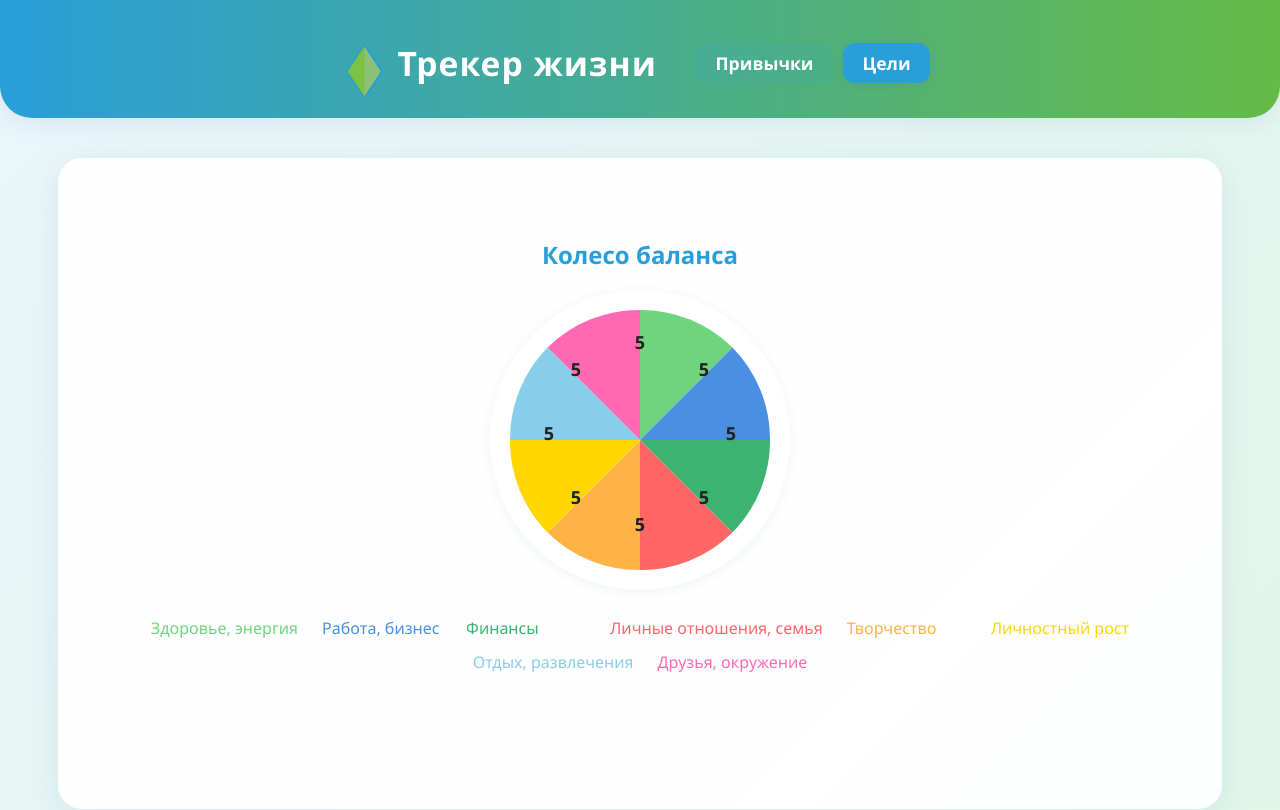
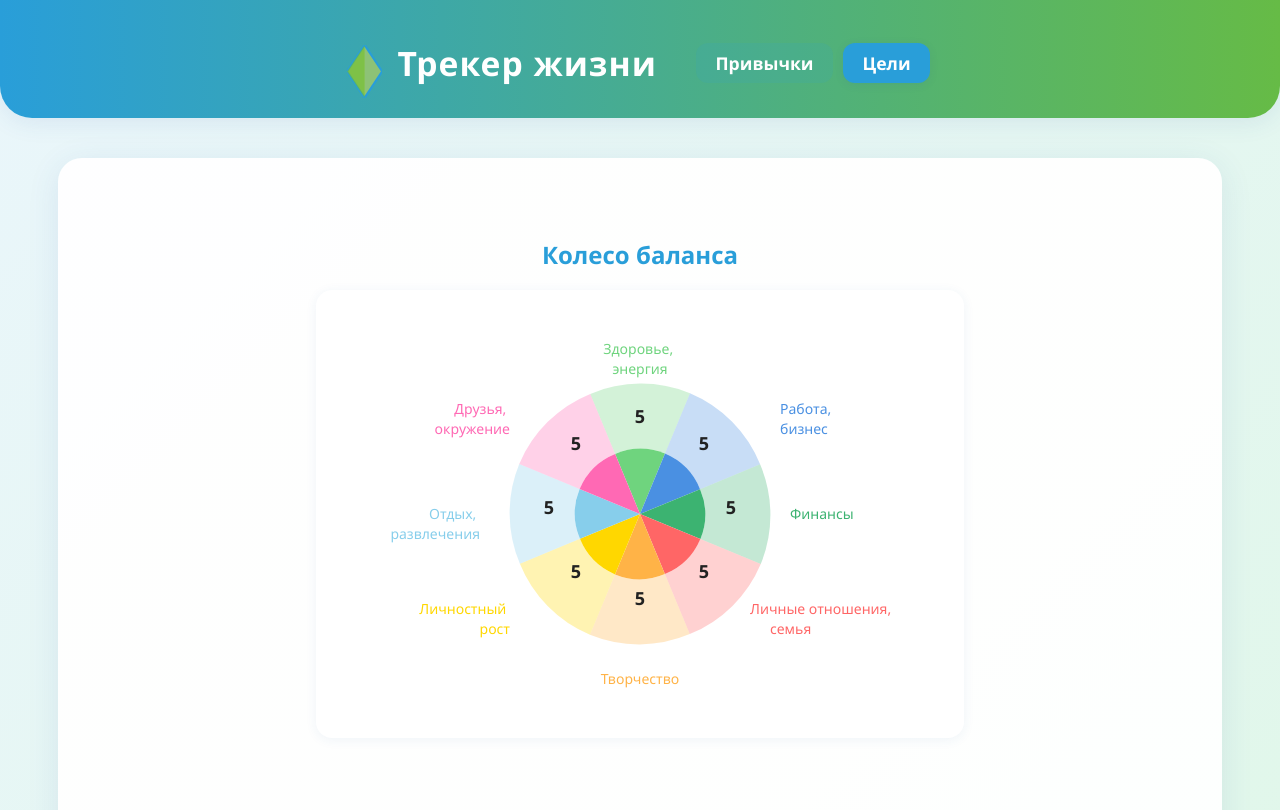
Before and after one commit to Guince/sims-like_live_tracker, a plain HTML site: page goals.html in a window 1280 px wide. Shown: the top 810 px of the page. Drawn offline with Linux system fonts and the light colour scheme.

Commit message:
changed balance wheel layout

```diff
--- a/goals.html
+++ b/goals.html
@@ -25,19 +25,45 @@
         <section class="balance-wheel-section">
             <h2>Колесо баланса</h2>
             <div class="balance-wheel-container">
-                <svg id="balanceWheel" viewBox="0 0 300 300" width="300" height="300">
+                <svg id="balanceWheel" viewBox="0 0 600 400" width="600" height="400">
                     <!-- Секторы: равномерное деление круга на 8 частей -->
-                    <g>
-                        <path d="M150,150 L150,20 A130,130 0 0,1 242.43,57.57 Z" fill="#6fd47e"/>
-                        <path d="M150,150 L242.43,57.57 A130,130 0 0,1 280,150 Z" fill="#4a90e2"/>
-                        <path d="M150,150 L280,150 A130,130 0 0,1 242.43,242.43 Z" fill="#3cb371"/>
-                        <path d="M150,150 L242.43,242.43 A130,130 0 0,1 150,280 Z" fill="#ff6666"/>
-                        <path d="M150,150 L150,280 A130,130 0 0,1 57.57,242.43 Z" fill="#ffb347"/>
-                        <path d="M150,150 L57.57,242.43 A130,130 0 0,1 20,150 Z" fill="#ffd700"/>
-                        <path d="M150,150 L20,150 A130,130 0 0,1 57.57,57.57 Z" fill="#87ceeb"/>
-                        <path d="M150,150 L57.57,57.57 A130,130 0 0,1 150,20 Z" fill="#ff69b4"/>
+                    <g transform="translate(150, 50)">
+                        <!-- Группа секторов с поворотом -->
+                        <g transform="rotate(-22.5, 150, 150)">
+                            <!-- Здоровье, энергия -->
+                            <path d="M150,150 L150,85 A65,65 0 0,1 196.21,103.79 Z" fill="#6fd47e"/> <!-- Яркая часть (5/10) -->
+                            <path d="M150,85 L150,20 A130,130 0 0,1 242.43,57.57 L196.21,103.79 A65,65 0 0,0 150,85 Z" fill="#6fd47e" fill-opacity="0.3"/> <!-- Бледная часть -->
+
+                            <!-- Работа, бизнес -->
+                            <path d="M150,150 L196.21,103.79 A65,65 0 0,1 215,150 Z" fill="#4a90e2"/> <!-- Яркая часть (5/10) -->
+                            <path d="M196.21,103.79 L242.43,57.57 A130,130 0 0,1 280,150 L215,150 A65,65 0 0,0 196.21,103.79 Z" fill="#4a90e2" fill-opacity="0.3"/> <!-- Бледная часть -->
+
+                            <!-- Финансы -->
+                            <path d="M150,150 L215,150 A65,65 0 0,1 196.21,196.21 Z" fill="#3cb371"/> <!-- Яркая часть (5/10) -->
+                            <path d="M215,150 L280,150 A130,130 0 0,1 242.43,242.43 L196.21,196.21 A65,65 0 0,0 215,150 Z" fill="#3cb371" fill-opacity="0.3"/> <!-- Бледная часть -->
+
+                            <!-- Личные отношения, семья -->
+                            <path d="M150,150 L196.21,196.21 A65,65 0 0,1 150,215 Z" fill="#ff6666"/> <!-- Яркая часть (5/10) -->
+                            <path d="M196.21,196.21 L242.43,242.43 A130,130 0 0,1 150,280 L150,215 A65,65 0 0,0 196.21,196.21 Z" fill="#ff6666" fill-opacity="0.3"/> <!-- Бледная часть -->
+
+                            <!-- Творчество -->
+                            <path d="M150,150 L150,215 A65,65 0 0,1 103.79,196.21 Z" fill="#ffb347"/> <!-- Яркая часть (5/10) -->
+                            <path d="M150,215 L150,280 A130,130 0 0,1 57.57,242.43 L103.79,196.21 A65,65 0 0,0 150,215 Z" fill="#ffb347" fill-opacity="0.3"/> <!-- Бледная часть -->
+
+                            <!-- Личностный рост -->
+                            <path d="M150,150 L103.79,196.21 A65,65 0 0,1 85,150 Z" fill="#ffd700"/> <!-- Яркая часть (5/10) -->
+                            <path d="M103.79,196.21 L57.57,242.43 A130,130 0 0,1 20,150 L85,150 A65,65 0 0,0 103.79,196.21 Z" fill="#ffd700" fill-opacity="0.3"/> <!-- Бледная часть -->
+
+                            <!-- Отдых, развлечения -->
+                            <path d="M150,150 L85,150 A65,65 0 0,1 103.79,103.79 Z" fill="#87ceeb"/> <!-- Яркая часть (5/10) -->
+                            <path d="M85,150 L20,150 A130,130 0 0,1 57.57,57.57 L103.79,103.79 A65,65 0 0,0 85,150 Z" fill="#87ceeb" fill-opacity="0.3"/> <!-- Бледная часть -->
+
+                            <!-- Друзья, окружение -->
+                            <path d="M150,150 L103.79,103.79 A65,65 0 0,1 150,85 Z" fill="#ff69b4"/> <!-- Яркая часть (5/10) -->
+                            <path d="M103.79,103.79 L57.57,57.57 A130,130 0 0,1 150,20 L150,85 A65,65 0 0,0 103.79,103.79 Z" fill="#ff69b4" fill-opacity="0.3"/> <!-- Бледная часть -->
                         </g>
-                    <!-- Значения по центру секторов, между радиусами -->
+
+                        <!-- Значения по центру секторов -->
                         <g font-size="18" font-family="Segoe UI, Arial" fill="#222" font-weight="bold">
                             <text x="150" y="59" text-anchor="middle">5</text> <!-- 0° -->
                             <text x="214" y="86" text-anchor="middle">5</text> <!-- 45° -->
@@ -48,17 +74,57 @@
                             <text x="59" y="150" text-anchor="middle">5</text> <!-- 270° -->
                             <text x="86" y="86" text-anchor="middle">5</text> <!-- 315° -->
                         </g>
+
+                        <!-- Подписи к секторам -->
+                        <g font-size="14" font-family="Segoe UI, Arial" fill="#222">
+                            <!-- Здоровье, энергия -->
+                            <text transform="translate(150,0)" text-anchor="middle">
+                                <tspan x="0" y="-10" fill="#6fd47e">Здоровье,</tspan>
+                                <tspan x="0" y="10" fill="#6fd47e">энергия</tspan>
+                            </text>
+
+                            <!-- Работа, бизнес -->
+                            <text transform="translate(280,50)" text-anchor="start">
+                                <tspan x="10" y="0" fill="#4a90e2">Работа,</tspan>
+                                <tspan x="10" y="20" fill="#4a90e2">бизнес</tspan>
+                            </text>
+
+                            <!-- Финансы -->
+                            <text transform="translate(300,150)" text-anchor="start">
+                                <tspan x="0" y="5" fill="#3cb371">Финансы</tspan>
+                            </text>
+
+                            <!-- Личные отношения -->
+                            <text transform="translate(280,250)" text-anchor="start">
+                                <tspan x="-20" y="0" fill="#ff6666">Личные отношения,</tspan>
+                                <tspan x="0" y="20" fill="#ff6666">семья</tspan>
+                            </text>
+
+                            <!-- Творчество -->
+                            <text transform="translate(150,300)" text-anchor="middle">
+                                <tspan x="0" y="20" fill="#ffb347">Творчество</tspan>
+                            </text>
+
+                            <!-- Личностный рост -->
+                            <text transform="translate(20,250)" text-anchor="end">
+                                <tspan x="0" y="0" fill="#ffd700">Личностный</tspan>
+                                <tspan x="0" y="20" fill="#ffd700">рост</tspan>
+                            </text>
+
+                            <!-- Отдых -->
+                            <text transform="translate(0,150)" text-anchor="end">
+                                <tspan x="-10" y="5" fill="#87ceeb">Отдых,</tspan>
+                                <tspan x="-10" y="25" fill="#87ceeb">развлечения</tspan>
+                            </text>
+
+                            <!-- Друзья -->
+                            <text transform="translate(20,50)" text-anchor="end">
+                                <tspan x="0" y="0" fill="#ff69b4">Друзья,</tspan>
+                                <tspan x="0" y="20" fill="#ff69b4">окружение</tspan>
+                            </text>
+                        </g>
+                    </g>
                 </svg>
-                <ul class="balance-wheel-labels">
-                    <li style="color:#6fd47e">Здоровье, энергия</li>
-                    <li style="color:#4a90e2">Работа, бизнес</li>
-                    <li style="color:#3cb371">Финансы</li>
-                    <li style="color:#ff6666">Личные отношения, семья</li>
-                    <li style="color:#ffb347">Творчество</li>
-                    <li style="color:#ffd700">Личностный рост</li>
-                    <li style="color:#87ceeb">Отдых, развлечения</li>
-                    <li style="color:#ff69b4">Друзья, окружение</li>
-                </ul>
             </div>
         </section>
         <!-- Здесь будет трекер целей -->
--- a/style.css
+++ b/style.css
@@ -379,8 +379,10 @@ footer {
     height: auto;
     margin-bottom: 0.5rem;
     background: #fff;
-    border-radius: 50%;
+    border-radius: 16px;
     box-shadow: 0 2px 12px rgba(49,93,171,0.07);
+    padding: 1.5rem;
+    aspect-ratio: 3/2;
 }
 .balance-wheel-labels {
     display: flex;
```
Lines whose indentation alone changed are shown as unchanged.
